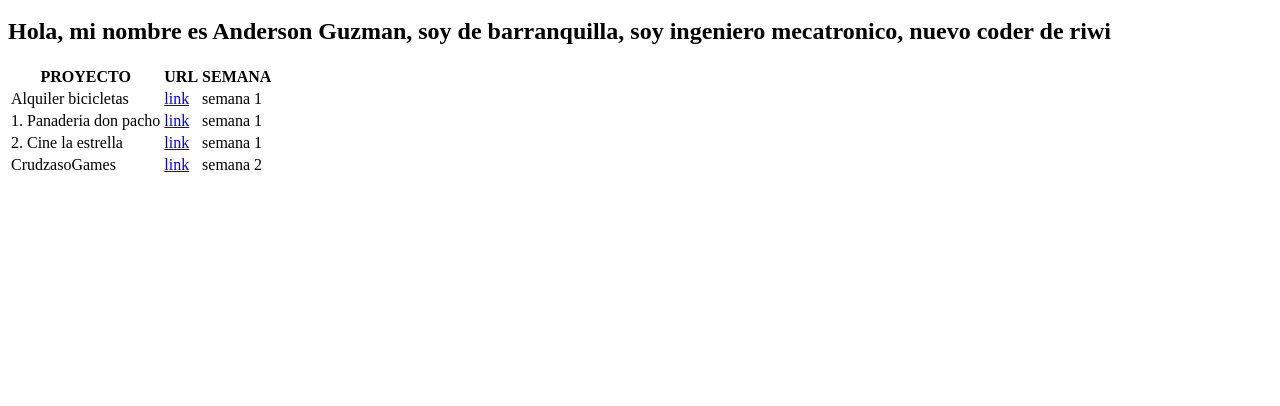
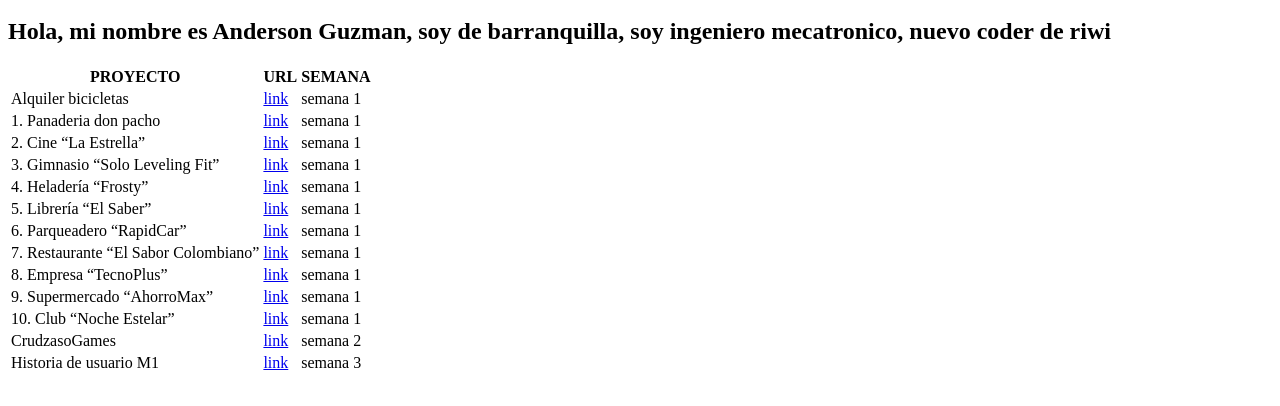
Before and after one commit to andguz8a/portafolio, a plain HTML site: page index.html in a window 1280 px wide. Shown: the part 48-454 px from the top of the page. Drawn offline with Linux system fonts and the light colour scheme.

Commit message:
Update index.html

```diff
--- a/index.html
+++ b/index.html
@@ -16,13 +16,49 @@
      <td><a href="https://github.com/andguz8a/Panaderia-don-pacho">link</a></td>
      <td>semana 1</td>
   <tr>
-     <td>2. Cine la estrella</td>
+     <td>2. Cine “La Estrella”</td>
      <td><a href="https://github.com/andguz8a/2.-Cine-La-Estrella-Tarifas-por-edad">link</a></td>
+     <td>semana 1</td>
+  <tr>
+     <td>3. Gimnasio “Solo Leveling Fit”</td>
+     <td><a href="https://github.com/andguz8a/3.-Gimnasio-Solo-Leveling-Fit-Motivacion-Bono">link</a></td>
+     <td>semana 1</td>
+  <tr>
+     <td>4. Heladería “Frosty”</td>
+     <td><a href="https://github.com/andguz8a/4.-Heladeria-Frosty-Sabor-y-topping">link</a></td>
+     <td>semana 1</td>
+  <tr>
+     <td>5. Librería “El Saber”</td>
+     <td><a href="https://github.com/andguz8a/5.-Libreria-El-Saber-Descuento-estudiante-cupon">link</a></td>
+     <td>semana 1</td>
+  <tr>
+     <td>6. Parqueadero “RapidCar”</td>
+     <td><a href="https://github.com/andguz8a/6.-Parqueadero-RapidCar-Tarifa-escalonada">link</a></td>
+     <td>semana 1</td>
+  <tr>
+     <td>7. Restaurante “El Sabor Colombiano”</td>
+     <td><a href="https://github.com/andguz8a/7.-Restaurante-El-Sabor-Colombiano-Menu-bebida-opcional-IVA">link</a></td>
+     <td>semana 1</td>
+  <tr>
+     <td>8. Empresa “TecnoPlus”</td>
+     <td><a href="https://github.com/andguz8a/8.-Empresa-TecnoPlus-Evaluacion-compuesta">link</a></td>
+     <td>semana 1</td>
+  <tr>
+     <td>9. Supermercado “AhorroMax”</td>
+     <td><a href="https://github.com/andguz8a/9.-Supermercado-AhorroMax-Descuentos-y-envio">link</a></td>
+     <td>semana 1</td>
+  <tr>
+     <td>10. Club “Noche Estelar”</td>
+     <td><a href="https://github.com/andguz8a/10.-Club-Noche-Estelar-Acceso-validacion-documento">link</a></td>
      <td>semana 1</td>
   <tr>
      <td>CrudzasoGames</td>
      <td><a href="https://github.com/Choklitos21/CrudActivity-CrudzasoGames-TeamAmericano">link</a></td>
      <td>semana 2</td>
+  <tr>
+     <td>Historia de usuario M1</td>
+     <td><a href="https://github.com/andguz8a/historia-de-usuario-semana-1-riwi">link</a></td>
+     <td>semana 3</td>
   </tr>
   </tr>
 </table>
```
